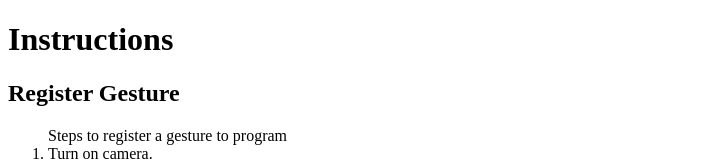
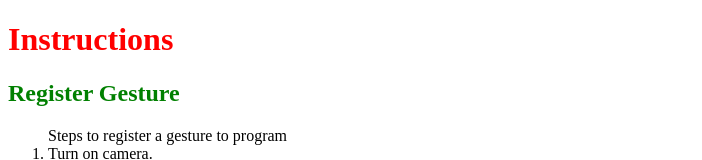
Before and after one commit to Jnguyenpham94/test-nodejs, a website: page nodejs/instructions.html in a window 1280 px wide. Shown: the top 160 px of the page, without its empty margins (0-702 px from the left). Drawn offline with Linux system fonts and the light colour scheme.

Commit message:
separated css into separate doc

```diff
--- a/nodejs/instructions.html
+++ b/nodejs/instructions.html
@@ -5,14 +5,7 @@
     <meta http-equiv="X-UA-Compatible" content="IE=edge">
     <meta name="viewport" content="width=device-width, initial-scale=1.0">
     <title>Instructions</title>
-    <style>
-        .menu {
-            color: blue;
-        }
-        .large {
-            width: 600px;
-        }
-    </style>
+    <link rel="stylesheet" href="intro.css">
 </head>
 <body>
     <h1>Instructions</h1>
--- /dev/null
+++ b/nodejs/intro.css
@@ -0,0 +1,16 @@
+
+.menu {
+    color: blue;
+}
+
+.large {
+    width: 600px;
+}
+
+h1 {
+    color: red;
+}
+
+h2 {
+    color: green;
+}
```
